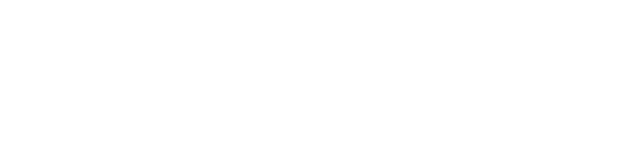
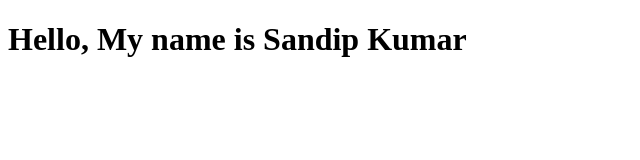
Before and after one commit to sandip009716/new-project, a plain HTML site: page index.html in a window 1280 px wide. Shown: the whole page, without its empty margins (0-640 px from the left). Drawn offline with Linux system fonts and the light colour scheme.

Commit message:
Add own name

```diff
--- a/index.html
+++ b/index.html
@@ -6,6 +6,7 @@
     <title>Learn git/github</title>
 </head>
 <body>
+    <h1>Hello, My name is Sandip Kumar</h1>
 
 </body>
 </html>
```
